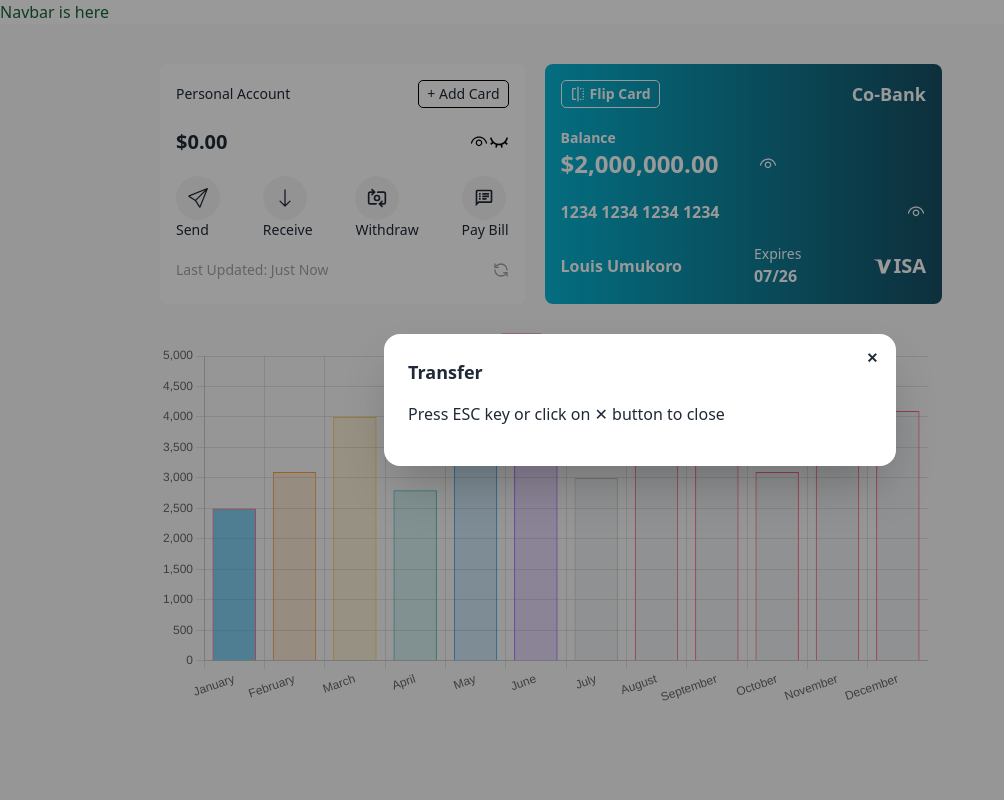
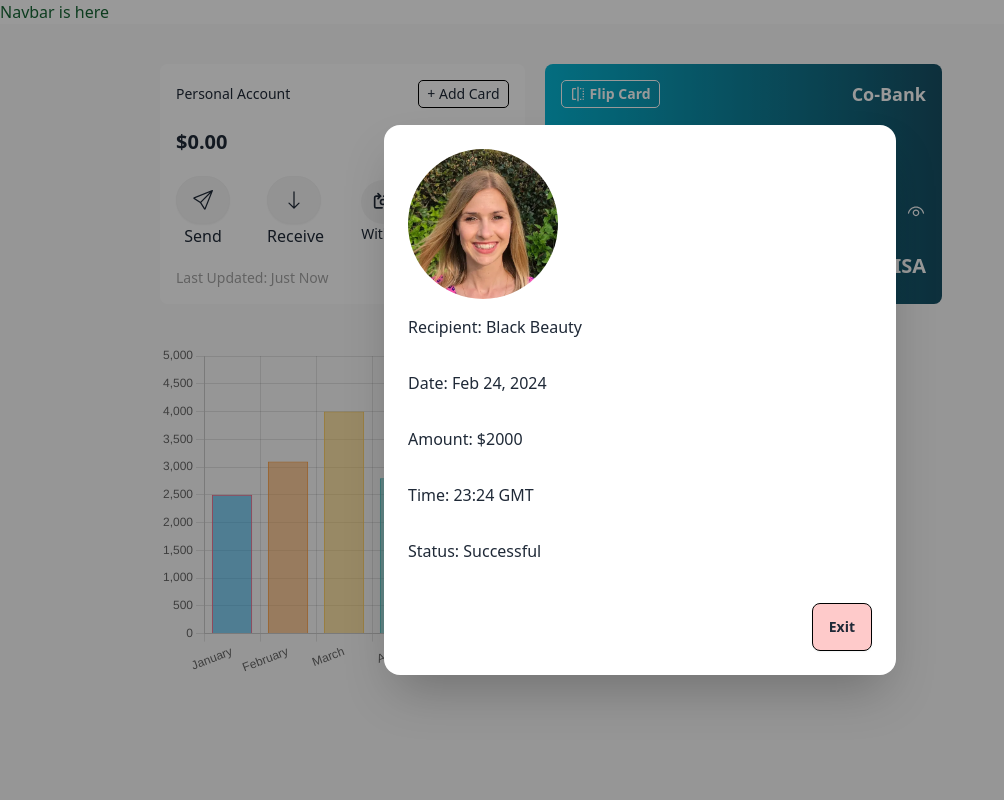
Before and after one commit to zuriel-01/august-backend-collab, a Next.js app: page / in a window 1280 px wide. Both pictures are taken after a click on the button 198 px from the left and 198 px from the top of the page. Shown: the top 800 px of the page, without its empty margins (0-1004 px from the left). Built offline with nearby package versions, Linux system fonts and the light colour scheme.

Commit message:
update on HomeSection and BarChart

```diff
--- a/src/app/components/HomeSections/BarChart.jsx
+++ b/src/app/components/HomeSections/BarChart.jsx
@@ -1,6 +1,6 @@
 'use client';
 
-import Link from "next/link";
+
 import React, { useRef, useEffect } from "react";
 import { Chart } from "chart.js/auto";
 
@@ -25,20 +25,21 @@
                     datasets: [
                         {
                             label: "Income",
+
                             data: [2500, 3100, 4000, 2800, 3500, 4100, 3000, 3800, 4500, 3100, 3900,4100, 5000],
                             backgroundColor: [
                                 "rgb(14, 165, 233, 0.5)",
-                                "rgb(255, 159, 64, 0.2)",
-                                "rgb(255, 205, 86, 0.2)",
-                                "rgb(75, 192, 192, 0.2)",
-                                "rgb(54, 162, 235, 0.2)",
-                                "rgb(153, 102, 255, 0.2)",
-                                "rgb(201, 203, 207, 0.2)",
-                                "rgb(201, 203, 207, 0.2)",
-                                "rgb(201, 203, 207, 0.2)",
-                                "rgb(201, 203, 207, 0.2)",
-                                "rgb(201, 203, 207, 0.2)",
-                                "rgb(201, 203, 207, 0.2)",
+                                "rgb(255, 159, 64, 0.5)",
+                                "rgb(255, 205, 86, 0.5)",
+                                "rgb(75, 192, 192, 0.5)",
+                                "rgb(54, 162, 235, 0.5)",
+                                "rgb(153, 102, 255, 0.5)",
+                                "rgb(201, 203, 207, 0.5)",
+                                "rgb(201, 203, 207, 0.5)",
+                                "rgb(201, 203, 207, 0.5)",
+                                "rgb(201, 203, 207, 0.5)",
+                                "rgb(201, 203, 207, 0.5)",
+                                "rgb(201, 203, 207, 0.5)",
                             ],
                             borderColor: [
                                 "rgb(255, 99, 132)",
@@ -83,7 +84,7 @@
 
     return (
         <>
-            <section className="relative w-[60vw] h-[60vh]">
+            <section className="relative w-[56vw] h-[60vh] bg-green">
                 <canvas ref={chartRef} />
             </section>
         </>
--- a/src/app/components/HomeSections/HomeSectionOne.jsx
+++ b/src/app/components/HomeSections/HomeSectionOne.jsx
@@ -12,6 +12,10 @@
 import { MdOutlineFlip } from "react-icons/md";
 import { RiEyeCloseLine } from "react-icons/ri";
 import { GrVisa } from "react-icons/gr";
+
+<BsSend/>
+
+
 
 
 const HomeSectionOne=()=>{
@@ -60,37 +64,61 @@
                         <div className="flex items-center justify-between gap-5 mt-5">
                             {/* 1 */}
                             <div>
-                                {/* You can open the modal using document.getElementById('ID').showModal() method */}
-                                <button className="bg-neutral-100 text-xl py-3 px-3 rounded-full" onClick={()=>document.getElementById('my_modal_3').showModal()}><BsSend /></button>
-                                <p className="text-sm">Send</p>
-                                <dialog id="my_modal_3" className="modal">
+                                <button className="btn rounded-full  text-xl bg-neutral-100" onClick={()=>document.getElementById('my_modal_01').showModal()}><BsSend/></button>
+                                <p className="text-center">Send</p>
+                                <dialog id="my_modal_01" className="modal">
                                 <div className="modal-box">
+
+                                <div className="mask mask-circle h-[150px] w-[150px]">
+                                <img      src="/katie-transaction.webp"
+                                alt="Recipient Profile Image" />
+                                </div>
+                                <p className="py-4">Recipient: Black Beauty</p>
+                                <p className="py-4">Date: Feb 24, 2024</p>
+                                <p className="py-4">Amount: $2000</p>
+                                <p className="py-4">Time: 23:24 GMT</p>
+                                <p className="py-4">Status: Successful</p>
+                                {/* <p className="py-4">Txnhash: {txnHash1}</p> */}
+                                <div className="modal-action">
                                 <form method="dialog">
-                                {/* if there is a button in form, it will close the modal */}
-                                <button className="btn btn-sm btn-circle btn-ghost absolute right-2 top-2">✕</button>
+
+                                <button className="btn botder border-black bg-red-200">Exit</button>
                                 </form>
-                                <h3 className="font-bold text-lg">Transfer</h3>
-                                <p className="py-4">Press ESC key or click on ✕ button to close</p>
+                                </div>
                                 </div>
                                 </dialog>
                             </div>
 
+
                             {/* 2 */}
                             <div>
-                                {/* You can open the modal using document.getElementById('ID').showModal() method */}
-                                <button className="bg-neutral-100 text-xl py-3 px-3 rounded-full" onClick={()=>document.getElementById('my_modal_3').showModal()}><BsArrowDown /></button>
-                                <p className="text-sm">Receive</p>
-                                <dialog id="my_modal_3" className="modal">
+                                <button className="btn border rounded-full text-xl bg-neutral-100" onClick={()=>document.getElementById('my_modal_02').showModal()}><BsArrowDown/></button>
+                                <p>Receive</p>
+                                <dialog id="my_modal_02" className="modal">
                                 <div className="modal-box">
+
+                                <div className="mask mask-circle h-[150px] w-[150px]">
+                                <div className='bg-blue-500 py-20 px-6 text-center text-3xl'>K</div>
+                                </div>
+                                <p className="py-4">Recipient: Kate Bishop</p>
+                                <p className="py-4">Date: Feb 23, 2024</p>
+                                <p className="py-4">Amount: $2500</p>
+                                <p className="py-4">Time: 12:22 GMT</p>
+                                <p className="py-4">Status: Pending</p>
+                                {/* <p className="py-4">Txnhash: {txnHash2}</p> */}
+                                <div className="modal-action">
                                 <form method="dialog">
-                                {/* if there is a button in form, it will close the modal */}
-                                <button className="btn btn-sm btn-circle btn-ghost absolute right-2 top-2">✕</button>
+
+                                <button className="btn botder border-black bg-red-200">Exit</button>
                                 </form>
-                                <h3 className="font-bold text-lg">Receive</h3>
-                                <p className="py-4">Press ESC key or click on ✕ button to close</p>
+                                </div>
                                 </div>
                                 </dialog>
                             </div>
+
+
+
+
 
                             {/* 3 */}
                             <div>
```
